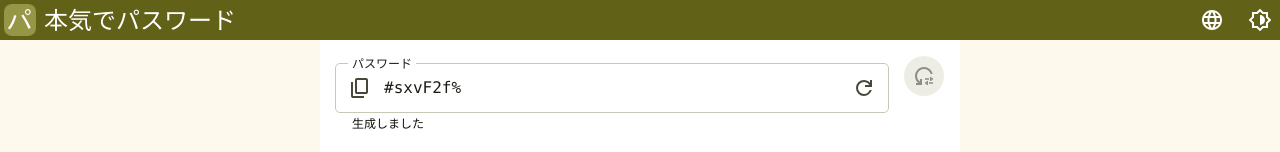
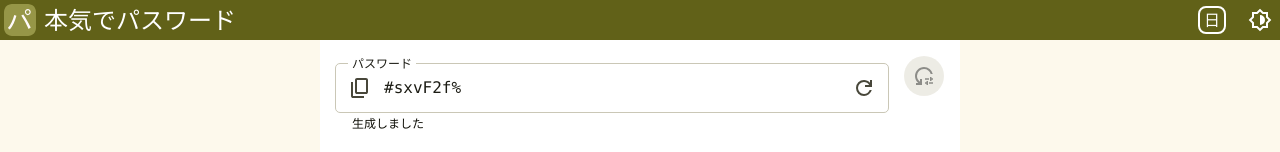
Before and after one commit to MichinobuMaeda/honkipass5, a React (Vite) app: page / in a window 1280 px wide. Shown: the top 152 px of the page. Built offline with nearby package versions, Linux system fonts and the light colour scheme; the HTML template or start-up script is replaced by a standard one.

Commit message:
feat: enhance language toggle button with dynamic labels

```diff
--- a/package.json
+++ b/package.json
@@ -1,7 +1,7 @@
 {
   "name": "honkipass5",
   "private": true,
-  "version": "2.1.0",
+  "version": "2.1.1",
   "type": "module",
   "license": "MIT",
   "scripts": {
--- a/src/i18n.js
+++ b/src/i18n.js
@@ -3,6 +3,7 @@ import { initReactI18next } from "react-i18next";
 
 export const translations = {
   en: {
+    label: "En",
     translation: {
       "offline ready": "App ready to work offline",
       "update app": "New app available, click on reload button to update.",
@@ -23,6 +24,7 @@ export const translations = {
     },
   },
   ja: {
+    label: "日",
     translation: {
       "offline ready": "オフラインで利用可能です",
       "update app":
--- a/src/layout/ToggleLanguageButton.jsx
+++ b/src/layout/ToggleLanguageButton.jsx
@@ -1,24 +1,36 @@
-import React, { useEffect } from "react";
+import React, { useState, useEffect } from "react";
 import Button from "../xuan-paper/Button.jsx";
 import { useTranslation } from "react-i18next";
 import { translations } from "../i18n.js";
 
-const STORAGE_KEY = "honkipass5-language";
+const STORAGE_KEY = "xuan-paper-language";
 
 const ToggleLanguageButton = () => {
   const { i18n } = useTranslation();
+
+  const [label, setLabel] = useState(translations[i18n.language]?.label);
 
   // Initialize language from localStorage on component mount
   useEffect(() => {
     const savedLanguage = localStorage.getItem(STORAGE_KEY);
     if (savedLanguage && Object.keys(translations).includes(savedLanguage)) {
       i18n.changeLanguage(savedLanguage);
+      setLabel(translations[savedLanguage]?.label);
     }
   }, []);
 
   return (
     <Button
       icon={
+        label ? (
+          <div
+            className={`size-6 justify-items-center
+              rounded-md outline-2
+              outline-light-on-primary dark:outline-dark-on-primary`}
+          >
+            {label}
+          </div>
+        ) : (
           /* Material icon 'Language' */
           <svg
             xmlns="http://www.w3.org/2000/svg"
@@ -27,6 +39,7 @@ const ToggleLanguageButton = () => {
           >
             <path d="M480-80q-82 0-155-31.5t-127.5-86Q143-252 111.5-325T80-480q0-83 31.5-155.5t86-127Q252-817 325-848.5T480-880q83 0 155.5 31.5t127 86q54.5 54.5 86 127T880-480q0 82-31.5 155t-86 127.5q-54.5 54.5-127 86T480-80Zm0-82q26-36 45-75t31-83H404q12 44 31 83t45 75Zm-104-16q-18-33-31.5-68.5T322-320H204q29 50 72.5 87t99.5 55Zm208 0q56-18 99.5-55t72.5-87H638q-9 38-22.5 73.5T584-178ZM170-400h136q-3-20-4.5-39.5T300-480q0-21 1.5-40.5T306-560H170q-5 20-7.5 39.5T160-480q0 21 2.5 40.5T170-400Zm216 0h188q3-20 4.5-39.5T580-480q0-21-1.5-40.5T574-560H386q-3 20-4.5 39.5T380-480q0 21 1.5 40.5T386-400Zm268 0h136q5-20 7.5-39.5T800-480q0-21-2.5-40.5T790-560H654q3 20 4.5 39.5T660-480q0 21-1.5 40.5T654-400Zm-16-240h118q-29-50-72.5-87T584-782q18 33 31.5 68.5T638-640Zm-234 0h152q-12-44-31-83t-45-75q-26 36-45 75t-31 83Zm-200 0h118q9-38 22.5-73.5T376-782q-56 18-99.5 55T204-640Z" />
           </svg>
+        )
       }
       onClick={() => {
         const languages = Object.keys(translations);
@@ -38,6 +51,7 @@ const ToggleLanguageButton = () => {
 
         // Change the language
         i18n.changeLanguage(newLanguage);
+        setLabel(translations[newLanguage]?.label);
       }}
       style="embedded"
     />
```
Lines whose indentation alone changed are shown as unchanged.
